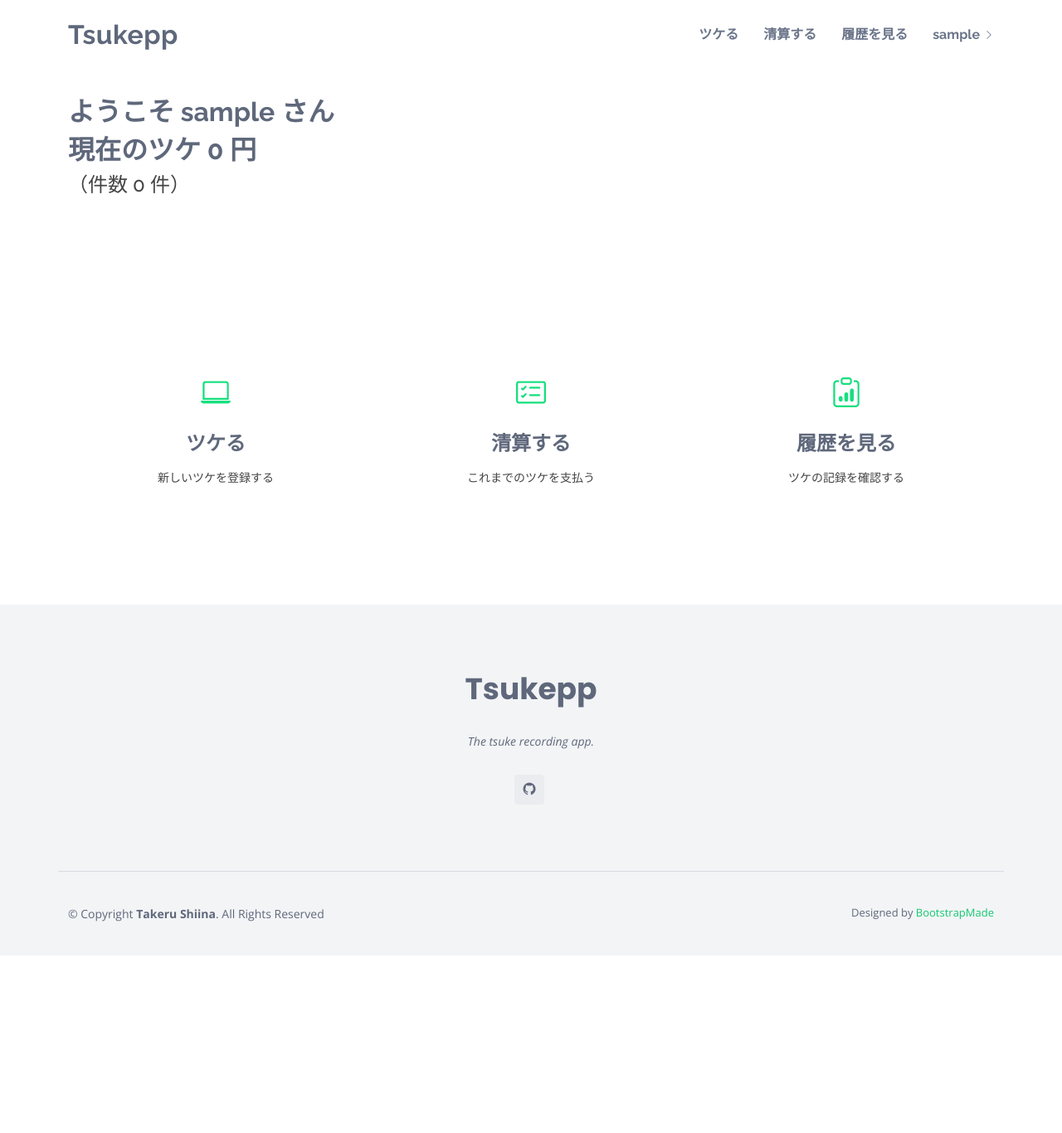
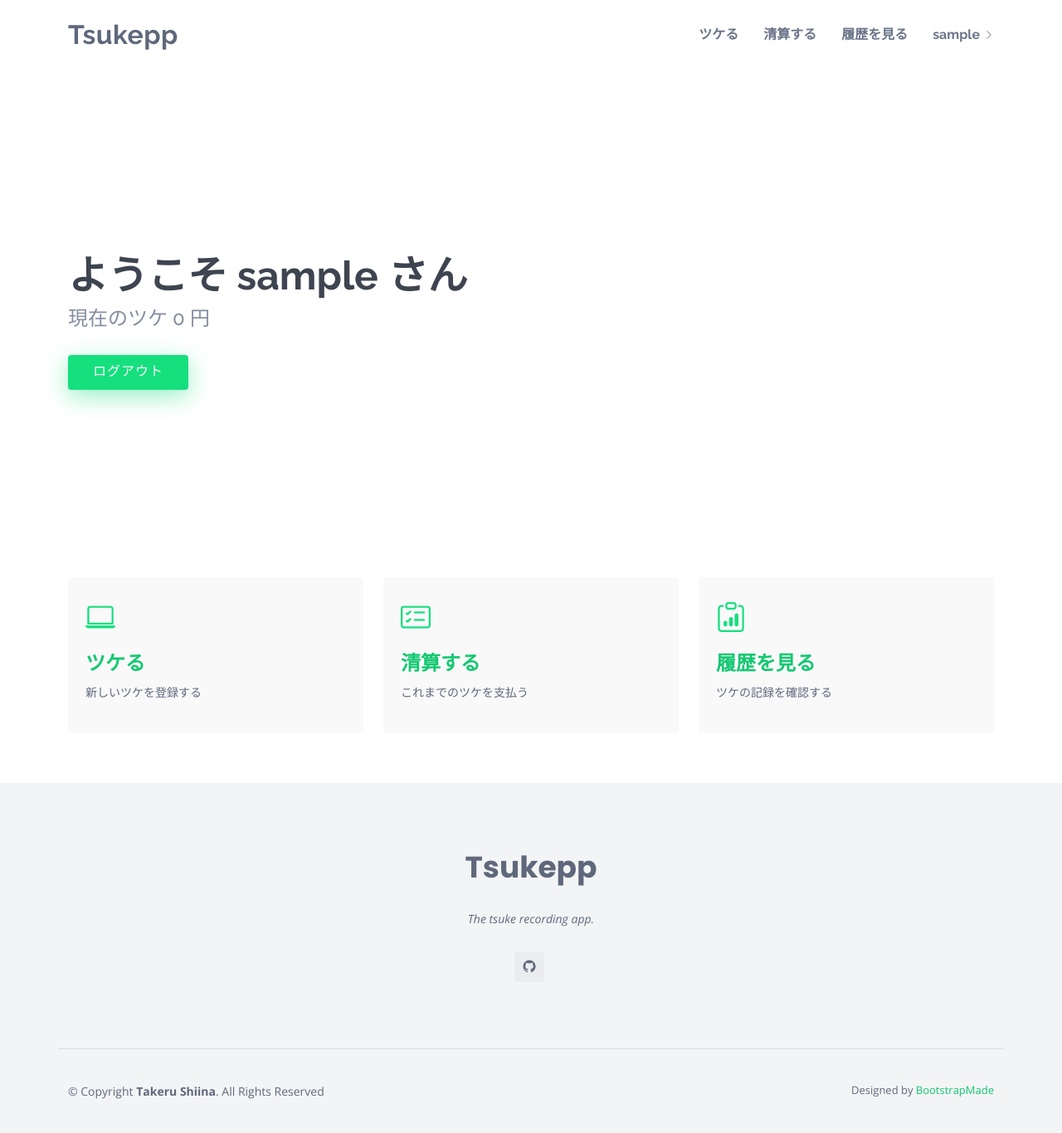
Before and after one commit to tsh11na/tsukepp, a Django app: page / in a window 1280 px wide. Shown: the whole page at 83% size. Before the commit the page ends 1111 px from the top, so only its background shows below. Run offline with Django 4.2, Linux system fonts and the light colour scheme; the visitor is signed in with stand-in values (Sample User, id 1); data that the repository does not hold is empty; some libraries are stand-ins or nearby versions.

Commit message:
Update index

```diff
--- a/tsukepp/tsuke/templates/tsuke/index.html
+++ b/tsukepp/tsuke/templates/tsuke/index.html
@@ -7,47 +7,46 @@
 {% endblock header %}
 
 {% block contents %}
-  <main id="main">
-    <!-- ======= About Section ======= -->
-    <section id="about" class="about">
-      <div class="container">
+  <!-- ======= Hero Section ======= -->
+  <section id="hero" class="d-flex align-items-center">
 
     {% if user.id %}
+    <div class="container">
       <div class="row">
-          <div class="col-lg-12 pt-4 pt-lg-0 content">
-            <h3>ようこそ {{user}} さん</h3>
-          </div>
-        </div>
-
-        <div class="row">
-          <div class="col-lg-12 pt-4 pt-lg-0 content">
-            <h3>現在のツケ
+        <div class="col-lg-6 pt-5 pt-lg-0 order-2 order-lg-1 d-flex flex-column justify-content-center">
+          <h1>ようこそ {{user}} さん </h1>
+          <h2>現在のツケ
             {% if unpaid_amount.amount__sum %}
-                {{unpaid_amount.amount__sum}} 円
+              {{ unpaid_amount.amount__sum }} 円（{{ unpaid_count }} 件）
               {% else %}
               0 円
               {% endif %}
-              </h3>
-            <h4>（件数 {{unpaid_count}} 件） </h4>
+            </h2>
+            <div class="d-flex">
+              <a href={% url "account_logout" %} class="btn-get-started scrollto">ログアウト</a>
             </div>
         </div>
-
-        {% else %}
-        <div class="row">
-          <div class="col-lg-12 pt-4 pt-lg-0 content">
-            <h3>Tsukeppへようこそ</h3>
-            <h3>ログインは<a href={% url "account_login" %}>こちら</a></h3>
       </div>
     </div>
-
+    {% else %}
+    <div class="container">
+      <div class="row">
+        <div class="col-lg-6 pt-5 pt-lg-0 order-2 order-lg-1 d-flex flex-column justify-content-center">
+          <h1>Tsukeppへようこそ！ </h1>
+          <h2></h2>
+            <div class="d-flex">
+              <a href={% url "account_login" %} class="btn-get-started scrollto">ログイン</a>
+            </div>
+        </div>
+      </div>
+    </div>
     {% endif %}
 
+  </section><!-- End Hero -->
 
-      </div>
-    </section><!-- End About Section -->
-
+    <main id="main">
     <!-- ======= Featured Services Section ======= -->
-    <section id="featured-services" class="services">
+    <section id="menu" class="featured-services">
       <div class="container">
 
         <div class="row">
@@ -76,5 +75,7 @@
       </div>
     </section><!-- End Featured Services Section -->
 
+    <section class="counts">
+    </section>
   </main>
 {% endblock contents %}
--- a/tsukepp/tsuke/views.py
+++ b/tsukepp/tsuke/views.py
@@ -60,15 +60,16 @@ class TsukeCreateView(LoginRequiredMixin, generic.CreateView):
         return super().form_invalid(form)
 
 def tsuke_pay_select(request):
-    """支払い選択画面"""
+    """清算選択画面"""
+    # TODO LoginRequired
     form = TsukePaySelectForm(user=request.user)
     tsuke_list = form.fields['tsuke_list'].queryset
 
     return render(request, "tsuke/pay_select.html", {"tsuke_list": tsuke_list})
 
 def tsuke_pay_confirm(request):
-    """支払い確認画面"""
-
+    """清算確認画面"""
+    # TODO LoginRequired
     selected_ids = request.POST.getlist("tsuke_list")
 
     # 確認画面
@@ -88,7 +89,7 @@ def settle(request):
         selected_ids = request.POST.getlist("tsuke_list")
         checking_tsuke_list = Tsuke.objects.filter(id__in=selected_ids)
 
-        # 支払済に変更
+        # 清算済に変更
         for tsuke in checking_tsuke_list:
             tsuke.is_paid = True
 
```
Lines whose indentation alone changed are shown as unchanged.
